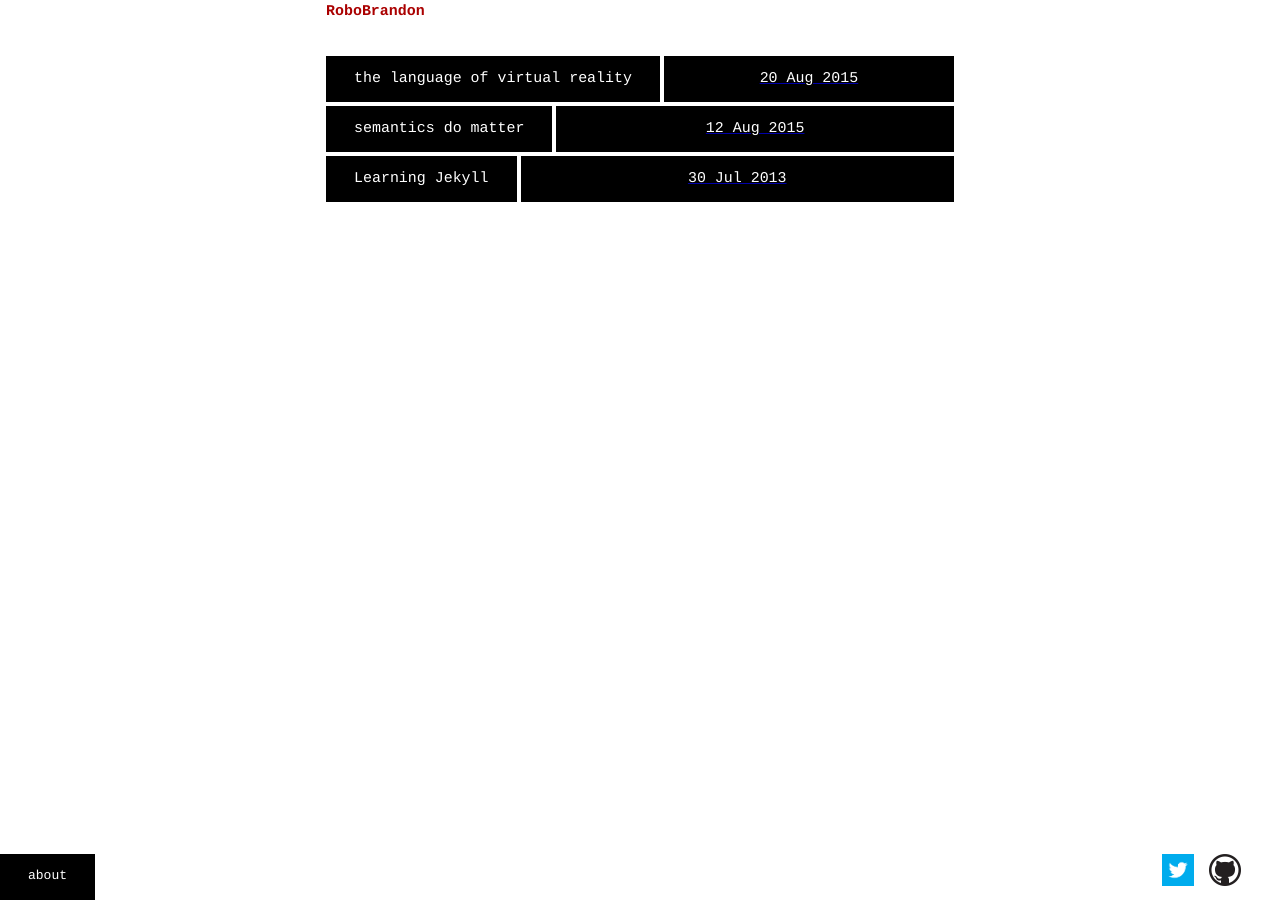
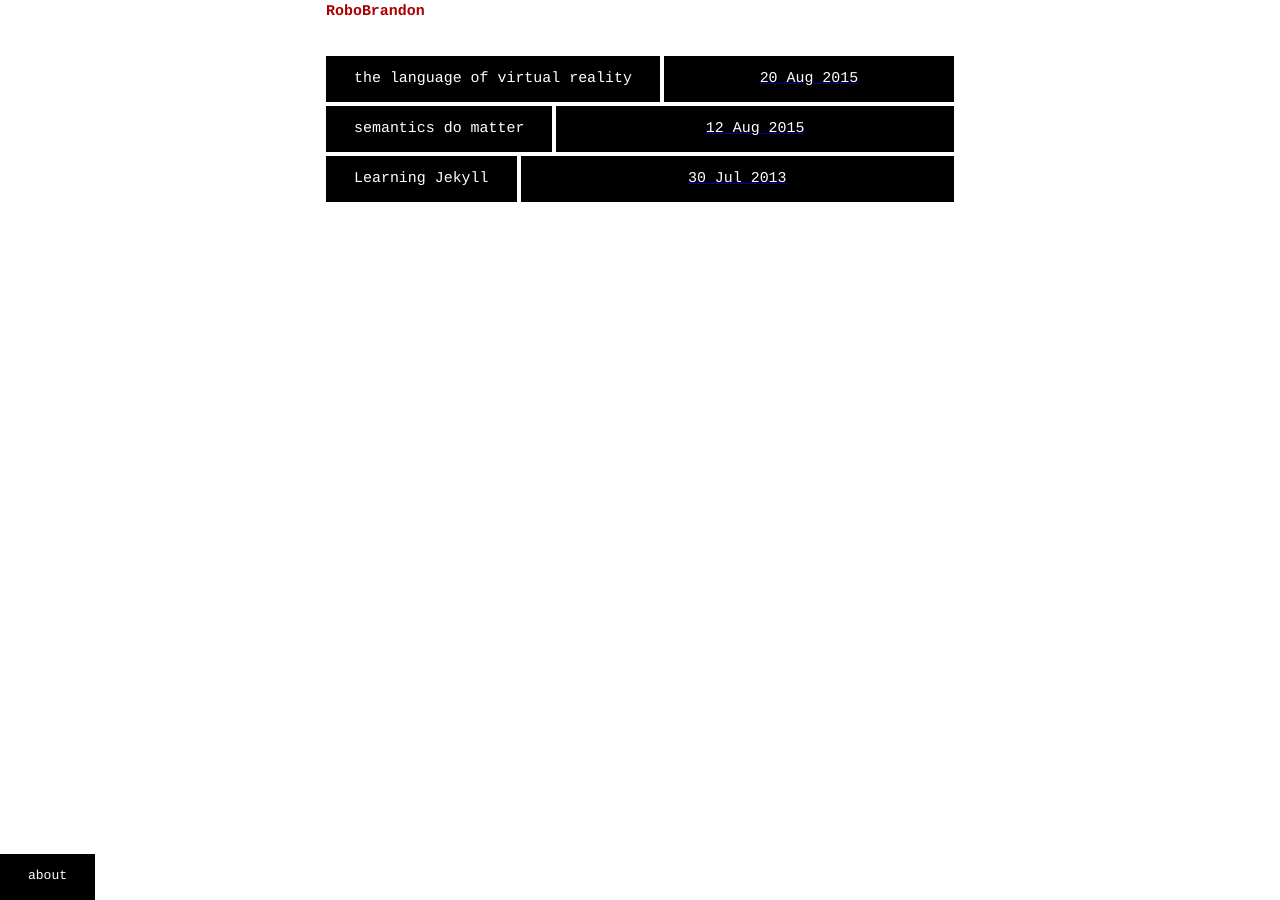
Before and after one commit to Ditofry/Ditofry.github.io, a Jekyll site: the page built from index.html, in a window 1280 px wide. Built offline with Jekyll 4.4.1, drawn with Linux system fonts in a browser that asks for light colours; Markdown is read by kramdown in place of the engine named in the settings.

Commit message:
ditched front-page social icons for now

```diff
--- a/_layouts/default.html
+++ b/_layouts/default.html
@@ -23,23 +23,16 @@
             <div class="header">
               <h1 class="title"><a href="/">{{ site.name }}</a></h1>
             </div>
-            {{ content }}
+            <div id="main">
+              {{ content }}
+            </div>
           </div> <!-- /site -->
         </div> <!-- /container -->
 
         <div class="footer">
-          <div class="social">
-            <a href="http://github.com/Ditofry/">
-              <img src="/assets/blacktocat-32.png">
-            </a>
-            <a href="http://twitter.com/toomanybrandons/">
-              <img src="/assets/twitter-blue.png">
-            </a>
-          </div>
           <a href="/about">
             <div class="index-title">about</div><!-- Semantics is getting poor... -->
           </a>
         </div>
-
     </body>
 </html>
```
